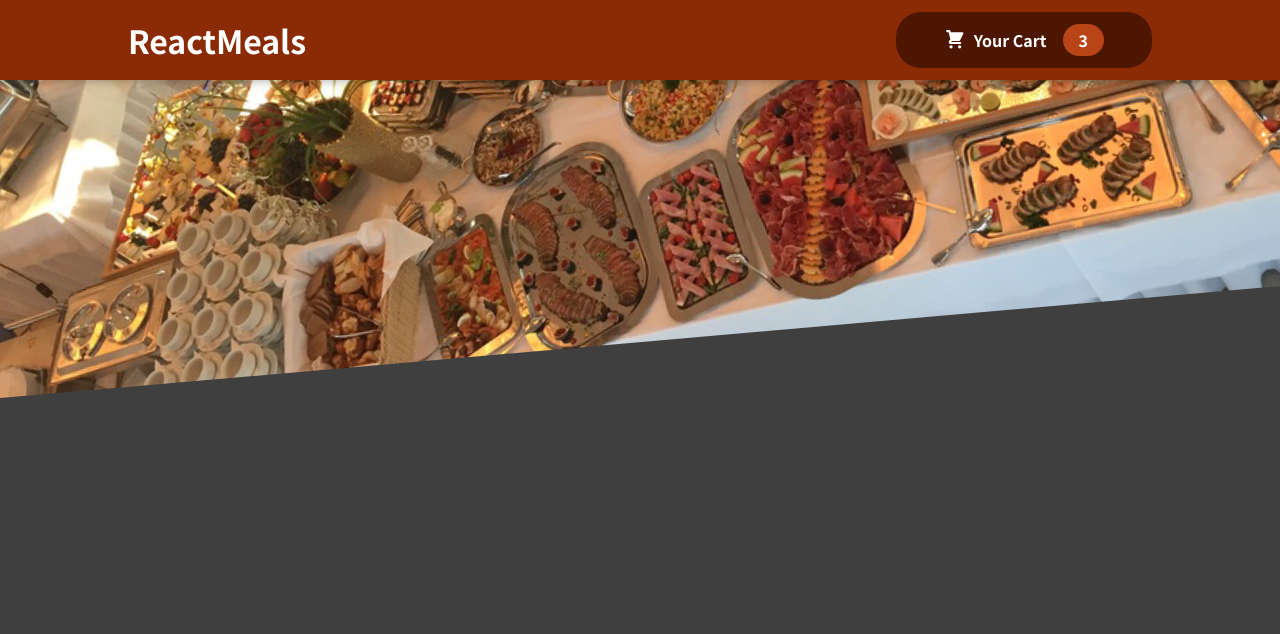
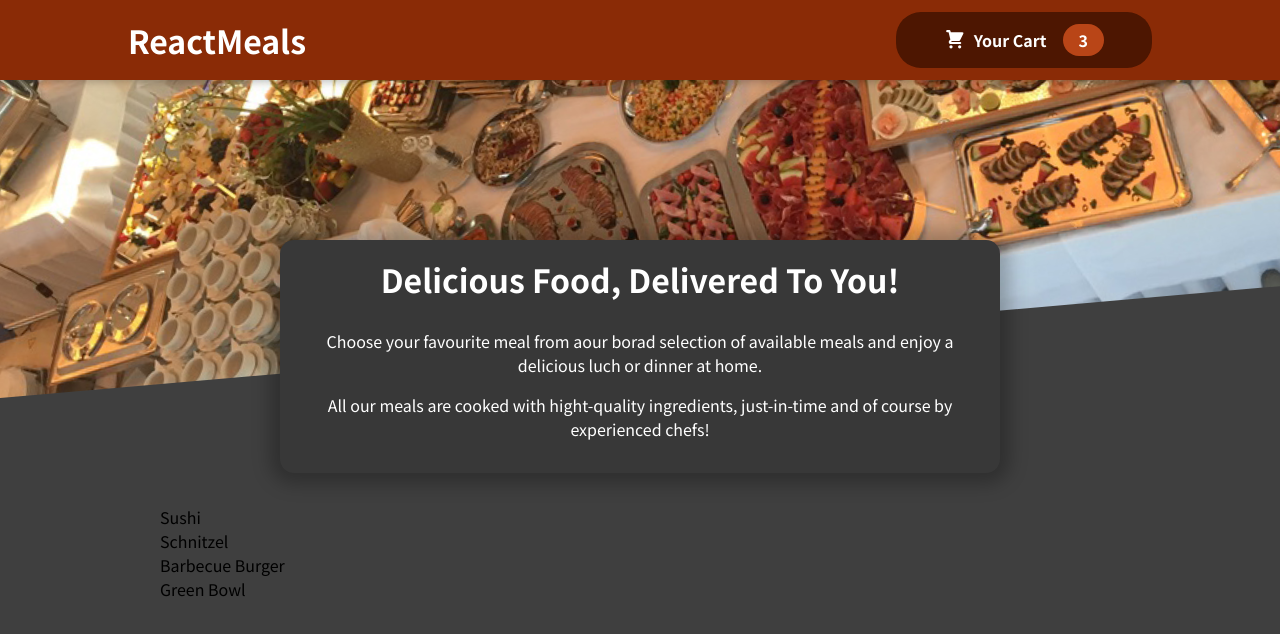
Before and after one commit to peterfulop/220321_react_food_order_app, a React (Create React App) app: page / in a window 1280 px wide. Shown: the top 634 px of the page. Built offline with nearby package versions, Linux system fonts and the light colour scheme.

Commit message:
feat(Meal*):created Meals, MealItem component;

```diff
--- a/src/App.js
+++ b/src/App.js
@@ -1,10 +1,14 @@
 import React, { Fragment } from "react";
 import Header from "./components/Layout/Header";
+import Meals from "./components/Meals/Meals";
 
 function App() {
   return (
     <Fragment>
       <Header />
+      <main>
+        <Meals />
+      </main>
     </Fragment>
   );
 }
--- /dev/null
+++ b/src/components/Meals/AvailableMeals.js
@@ -0,0 +1,48 @@
+import React from "react";
+import classes from "./AvailableMeals.module.css";
+import MealItem from "./MealItem";
+
+const DUMMY_MEALS = [
+  {
+    id: "m1",
+    name: "Sushi",
+    description: "Finest fish and veggies",
+    price: 22.99,
+  },
+  {
+    id: "m2",
+    name: "Schnitzel",
+    description: "A german specialty!",
+    price: 16.5,
+  },
+  {
+    id: "m3",
+    name: "Barbecue Burger",
+    description: "American, raw, meaty",
+    price: 12.99,
+  },
+  {
+    id: "m4",
+    name: "Green Bowl",
+    description: "Healthy...and green...",
+    price: 18.99,
+  },
+];
+
+const AvailableMeals = () => {
+  const mealsList = DUMMY_MEALS.map((meal) => (
+    <MealItem
+      key={meal.id}
+      name={meal.name}
+      description={meal.description}
+      price={meal.price}
+    />
+  ));
+  return (
+    <section className={classes.meals}>
+      <ul>{mealsList}</ul>
+    </section>
+  );
+};
+
+export default AvailableMeals;
--- /dev/null
+++ b/src/components/Meals/AvailableMeals.module.css
@@ -0,0 +1,24 @@
+.meals {
+  max-width: 60rem;
+  width: 90%;
+  margin: 2rem auto;
+  animation: meals-appear 1s ease-out forwards;
+}
+
+.meals ul {
+  list-style: none;
+  margin: 0;
+  padding: 0;
+}
+
+@keyframes meals-appear {
+  from {
+    opacity: 0;
+    transform: translateY(3rem);
+  }
+
+  to {
+    opacity: 1;
+    transform: translateY(0);
+  }
+}
--- /dev/null
+++ b/src/components/Meals/MealItem.js
@@ -0,0 +1,8 @@
+import React from "react";
+import classes from "./MealItem.module.css";
+
+const MealItem = (props) => {
+  return <li>{props.name}</li>;
+};
+
+export default MealItem;
--- /dev/null
+++ b/src/components/Meals/MealItem.module.css
@@ -0,0 +1,22 @@
+.meal {
+  display: flex;
+  justify-content: space-between;
+  margin: 1rem;
+  padding-bottom: 1rem;
+  border-bottom: 1px solid #ccc;
+}
+
+.meal h3 {
+  margin: 0 0 0.25rem 0;
+}
+
+.description {
+  font-style: italic;
+}
+
+.price {
+  margin-top: 0.25rem;
+  font-weight: bold;
+  color: #ad5502;
+  font-size: 1.25rem;
+}
--- /dev/null
+++ b/src/components/Meals/Meals.js
@@ -0,0 +1,16 @@
+import React from "react";
+
+import MealsSummary from "./MealsSummary";
+import AvailableMeals from "./AvailableMeals";
+import { Fragment } from "react/cjs/react.production.min";
+
+const Meals = (props) => {
+  return (
+    <Fragment>
+      <MealsSummary />
+      <AvailableMeals />
+    </Fragment>
+  );
+};
+
+export default Meals;
--- /dev/null
+++ b/src/components/Meals/MealsSummary.js
@@ -0,0 +1,20 @@
+import React from "react";
+import classes from "./MealsSummary.module.css";
+
+const MealsSummary = () => {
+  return (
+    <section className={classes.summary}>
+      <h2>Delicious Food, Delivered To You!</h2>
+      <p>
+        Choose your favourite meal from aour borad selection of available meals
+        and enjoy a delicious luch or dinner at home.
+      </p>
+      <p>
+        All our meals are cooked with hight-quality ingredients, just-in-time
+        and of course by experienced chefs!
+      </p>
+    </section>
+  );
+};
+
+export default MealsSummary;
--- /dev/null
+++ b/src/components/Meals/MealsSummary.module.css
@@ -0,0 +1,18 @@
+.summary {
+  text-align: center;
+  max-width: 45rem;
+  width: 90%;
+  margin: auto;
+  margin-top: -10rem;
+  position: relative;
+  background-color: #383838;
+  color: white;
+  border-radius: 14px;
+  padding: 1rem;
+  box-shadow: 0 1px 18px 10px rgba(0, 0, 0, 0.25);
+}
+
+.summary h2 {
+  font-size: 2rem;
+  margin-top: 0;
+}
```
Also changed, not shown: 1 other file (tests, documents, lock files or other folders).
